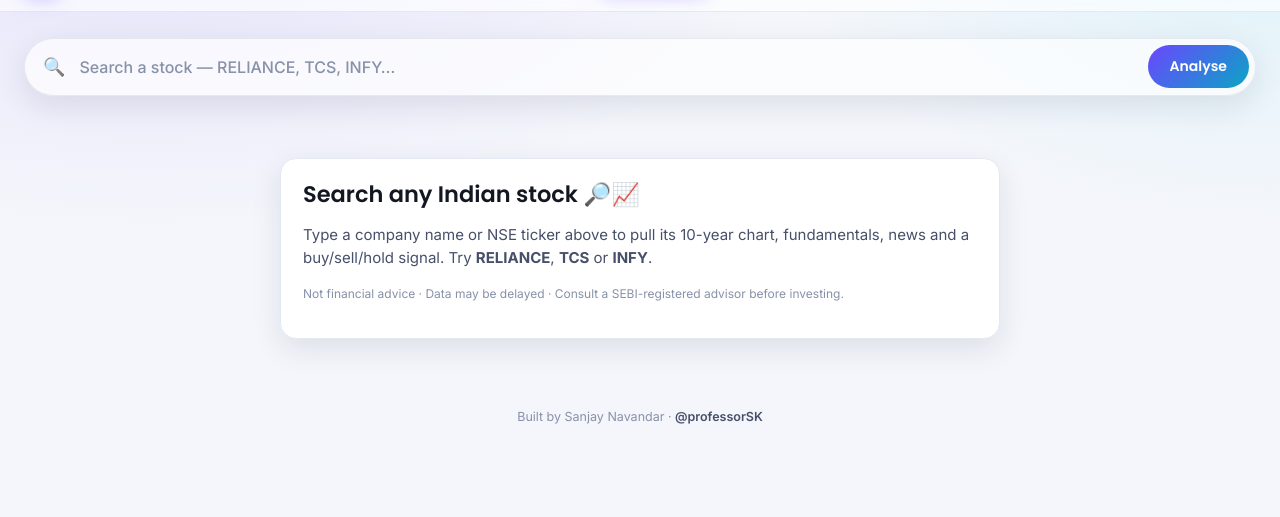
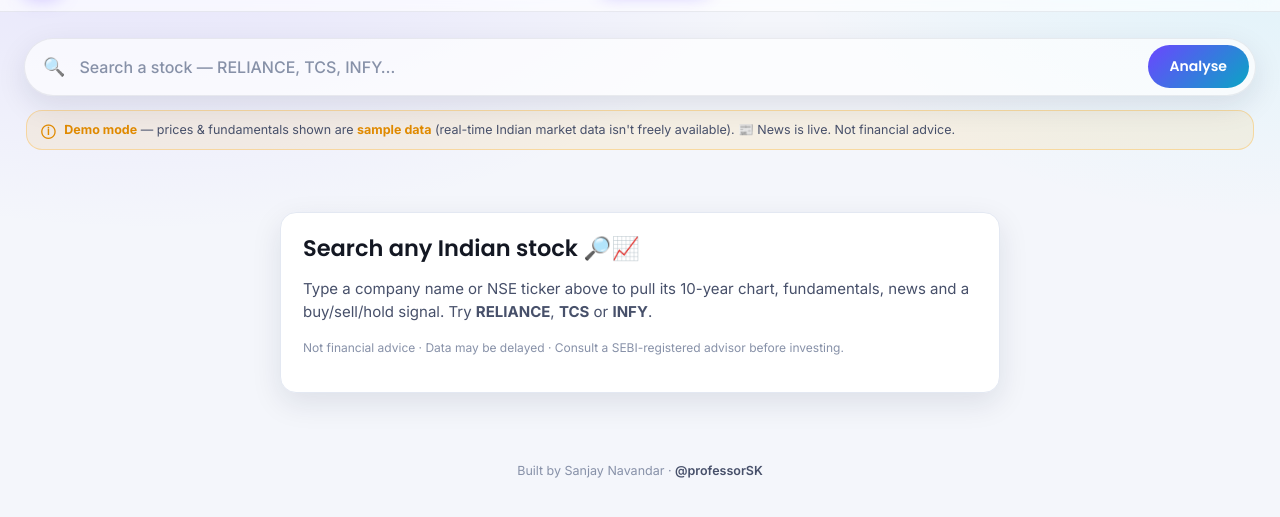
Before and after one commit to sanjaynawandhar-hue/equity-stock-analyser, a website: page public/index.html in a window 1280 px wide. Shown: the part 65-582 px from the top of the page. Drawn offline with Linux system fonts and the light colour scheme; no server answers.

Commit message:
Add site-wide Demo mode notice (prices are sample data; news is live)
Subtle banner under the search bar explaining prices/fundamentals are demo and
news is live. Auto-hides if real (non-mock) data is ever served.

Co-Authored-By: Claude Opus 4.8 <noreply@anthropic.com>

```diff
--- a/public/css/styles.css
+++ b/public/css/styles.css
@@ -358,6 +358,20 @@ a:hover { text-decoration: underline; }
 /* -------------------------------------------------------- Placeholder */
 .placeholder-card { max-width: 720px; margin: 40px auto; }
 .placeholder-card h2 { margin-bottom: 10px; }
+
+/* ---------------------------------------------------- Demo-mode banner */
+.demo-banner {
+  display: flex; align-items: flex-start; gap: 9px;
+  margin: 14px 2px 0; padding: 10px 14px;
+  background: rgba(255, 176, 32, 0.10);
+  border: 1px solid rgba(255, 176, 32, 0.35);
+  border-radius: var(--r-md);
+  font-size: 12.5px; line-height: 1.45; color: var(--text-dim);
+}
+.demo-banner b { color: var(--hold); font-weight: 700; }
+.demo-banner__ic {
+  flex: none; color: var(--hold); font-size: 14px; font-weight: 700; line-height: 1.3;
+}
 
 /* ---------------------------------------------------------- Search bar */
 .search-wrap {
--- a/public/index.html
+++ b/public/index.html
@@ -64,6 +64,11 @@
           </div>
         </div>
 
+        <div id="demoBanner" class="demo-banner">
+          <span class="demo-banner__ic">ⓘ</span>
+          <span><b>Demo mode</b> — prices &amp; fundamentals shown are <b>sample data</b> (real-time Indian market data isn't freely available). 📰 News is live. Not financial advice.</span>
+        </div>
+
         <div id="recents" class="recents" hidden>
           <div class="recents__head">
             <span class="recents__title">Recently searched</span>
--- a/public/js/app.js
+++ b/public/js/app.js
@@ -141,6 +141,9 @@
   // ================================================================ REPORT
   const report = $('#report');
   const welcome = $('#welcome');
+  const demoBanner = $('#demoBanner');
+  // Show the demo notice while data is sample; hide it if real data ever flows.
+  const setDemoMode = (isMock) => { if (demoBanner) demoBanner.style.display = isMock ? 'flex' : 'none'; };
   const loadbar = $('#loadbar');
   const showLoad = () => loadbar && loadbar.classList.add('on');
   const hideLoad = () => loadbar && loadbar.classList.remove('on');
@@ -183,6 +186,7 @@
     }
 
     const name = (fund && fund.name) || (quote && quote.companyName) || null;
+    setDemoMode((quote && quote.mock) || (fund && fund.mock));
     if (window.ESAStore) ESAStore.addRecent(symbol, name);
     renderHeader(symbol, quote, fund);
     renderPriceSection(symbol);
```
